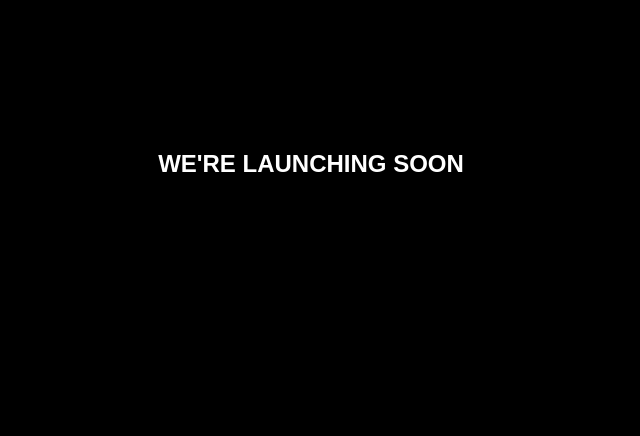
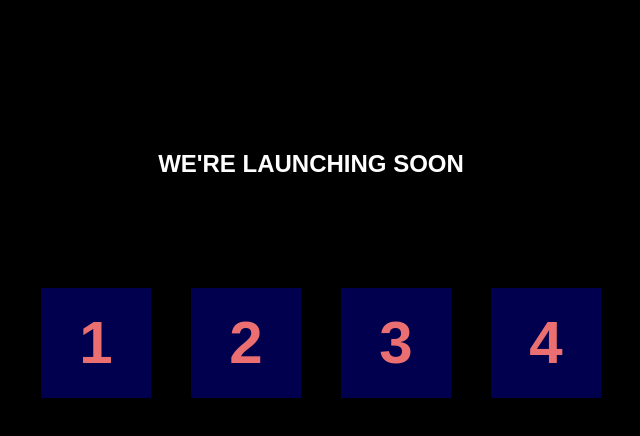
Before and after one commit to LamideAnifowoshe/launchdate-countdown-timer, a React (Create React App) app: page / in a window 1280 px wide. Shown: the top 436 px of the page, without its empty margins (329-969 px from the left). Built offline with nearby package versions, Linux system fonts and the light colour scheme.

Commit message:
Update Header.js

```diff
--- a/src/Components/Header.js
+++ b/src/Components/Header.js
@@ -1,7 +1,10 @@
+import Timer from "./Timer";
+
 const Header = () => {
   return (
     <div>
       <h2>We're launching soon</h2>
+      <Timer />
     </div>
   );
 };
```
